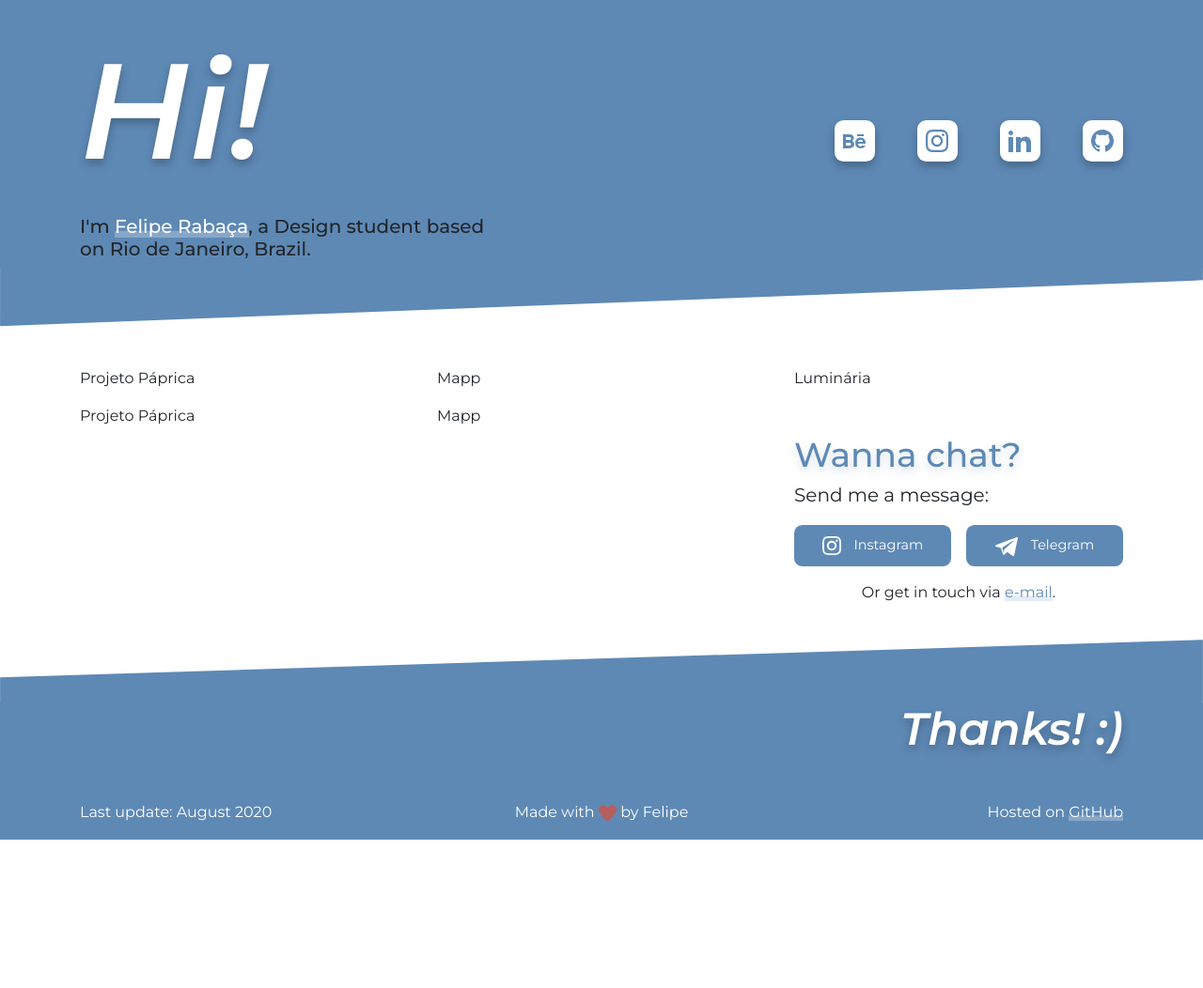
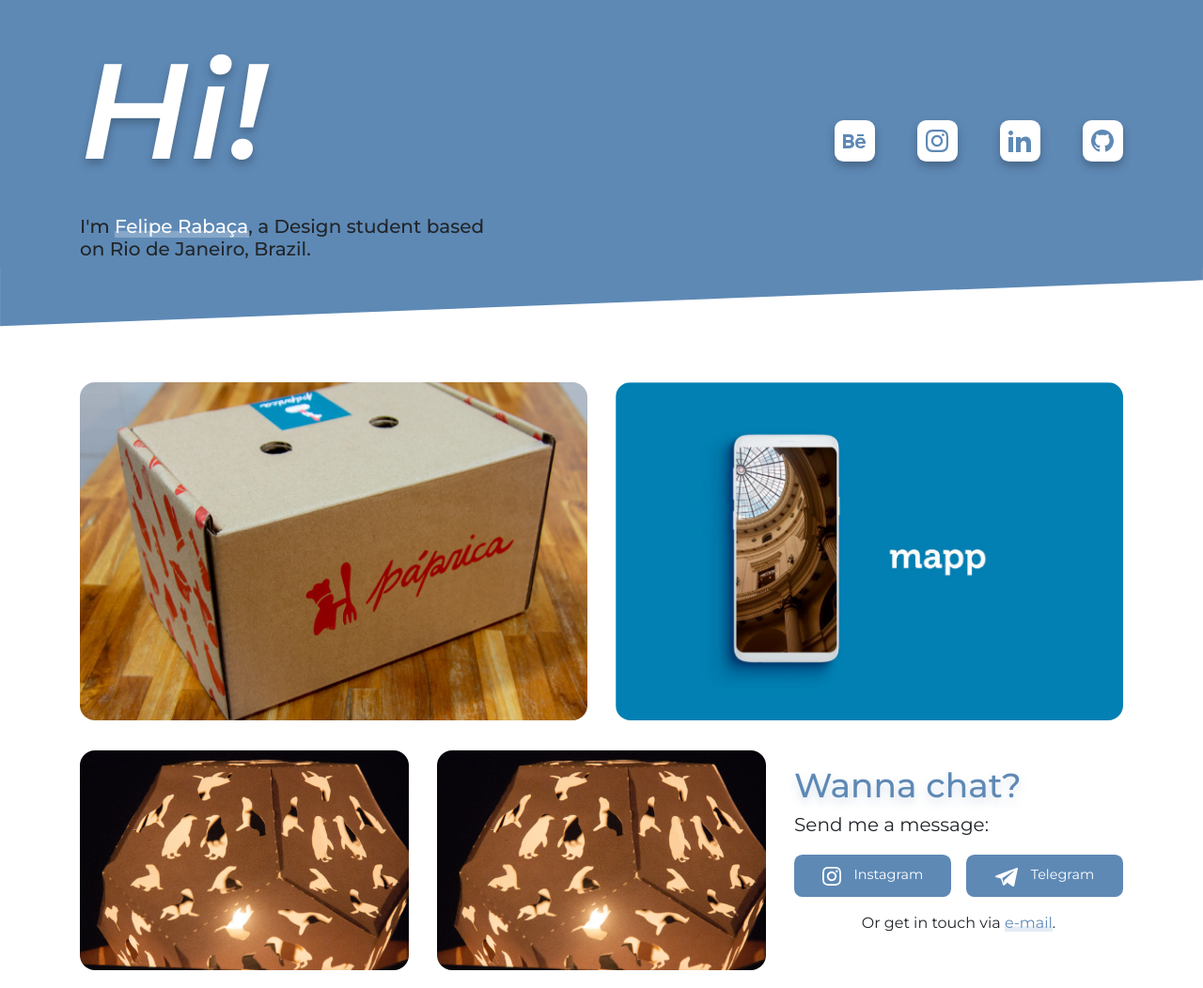
Before and after one commit to Feliperpvieira/feliperpvieira.github.io, a plain HTML site: page index.html in a window 1280 px wide. Shown: the top 1052 px of the page at 94% size. Before the commit the page ends 894 px from the top, so only its background shows below. Drawn offline with nearby package versions, Linux system fonts and the light colour scheme.

Commit message:
Projects images added

```diff
--- a/index.html
+++ b/index.html
@@ -41,7 +41,7 @@
                     </section>
 
                     <section class="row">
-                        <div class="col-8 col-sm-7 col-lg-6 col-xl-5">
+                        <div class="col-9 col-sm-7 col-lg-6 col-xl-5">
                             <h5 class="resume">I'm <a href="#">Felipe Rabaça</a>, a Design student based on Rio de Janeiro, Brazil.</h5>
                         </div>
                     </section>
@@ -58,41 +58,31 @@
 
                 <section class="row">
 
-                    <div class="col-md-4">
+                    <div class="col-md-6">
 
-                        <p>Projeto Páprica</p>
+                        <a href="#"><img class="banner-home img-fluid" src="img/paprica_banner.jpg" alt="Carboard box with Paprica logo printed"></a>
 
                     </div>
 
-                    <div class="col-md-4">
+                    <div class="col-md-6">
 
-                        <p>Mapp</p>
+                        <a href="#"><img class="banner-home img-fluid" src="img/mapp_banner.jpg" alt="Phone displaying a Museu pic"></a>
 
                     </div>
 
-                    <div class="col-md-4">
+                    <div class="col-md-6 col-lg-4">
 
-                        <p>Luminária</p>
+                        <a href="#"><img class="banner-home img-fluid" src="img/animals_banner.jpg" alt="Animals cutout on paper"></a>
 
                     </div>
 
-                </section>
+                    <div class="col-md-6 col-lg-4">
 
-                <section class="row">
-
-                    <div class="col-md-4">
-
-                        <p>Projeto Páprica</p>
+                        <a href="#"><img class="banner-home img-fluid" src="img/animals_banner.jpg" alt="Animals cutout on paper"></a>
 
                     </div>
 
-                    <div class="col-md-4">
-
-                        <p>Mapp</p>
-
-                    </div>
-
-                    <div class="col-md-4 chat">
+                    <div class="col-lg-4 chat">
 
                         <h3 class="drop-shadow-blue">Wanna chat?</h3>
                         <h5>Send me a message:</h5>
@@ -115,7 +105,7 @@
                             </div>
                         </section>
 
-                        <p class="txt-center resume">Or get in touch via <a class="blue-link" href="mailto:teste">e-mail</a>.</p>
+                        <p class="txt-center resume">Or get in touch via <a class="blue-link" href="&#109;&#97;&#105;&#108;&#116;&#111;&#58;&#102;&#101;&#108;&#105;&#112;&#101;&#114;&#112;&#118;&#64;&#97;&#108;&#117;&#110;&#111;&#46;&#112;&#117;&#99;&#45;&#114;&#105;&#111;&#46;&#98;&#114;">e-mail</a>.</p>
 
                     </div>
 
```
